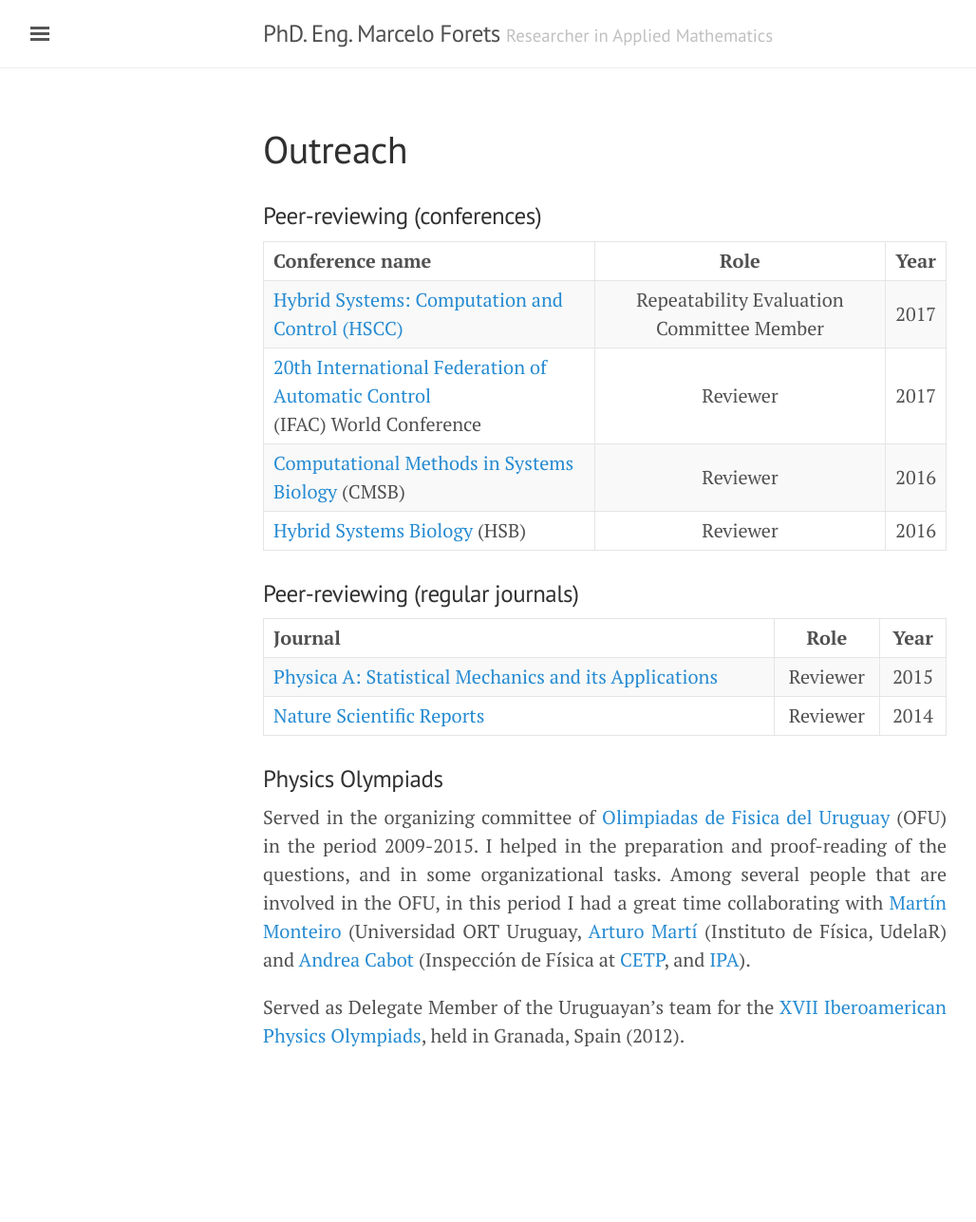
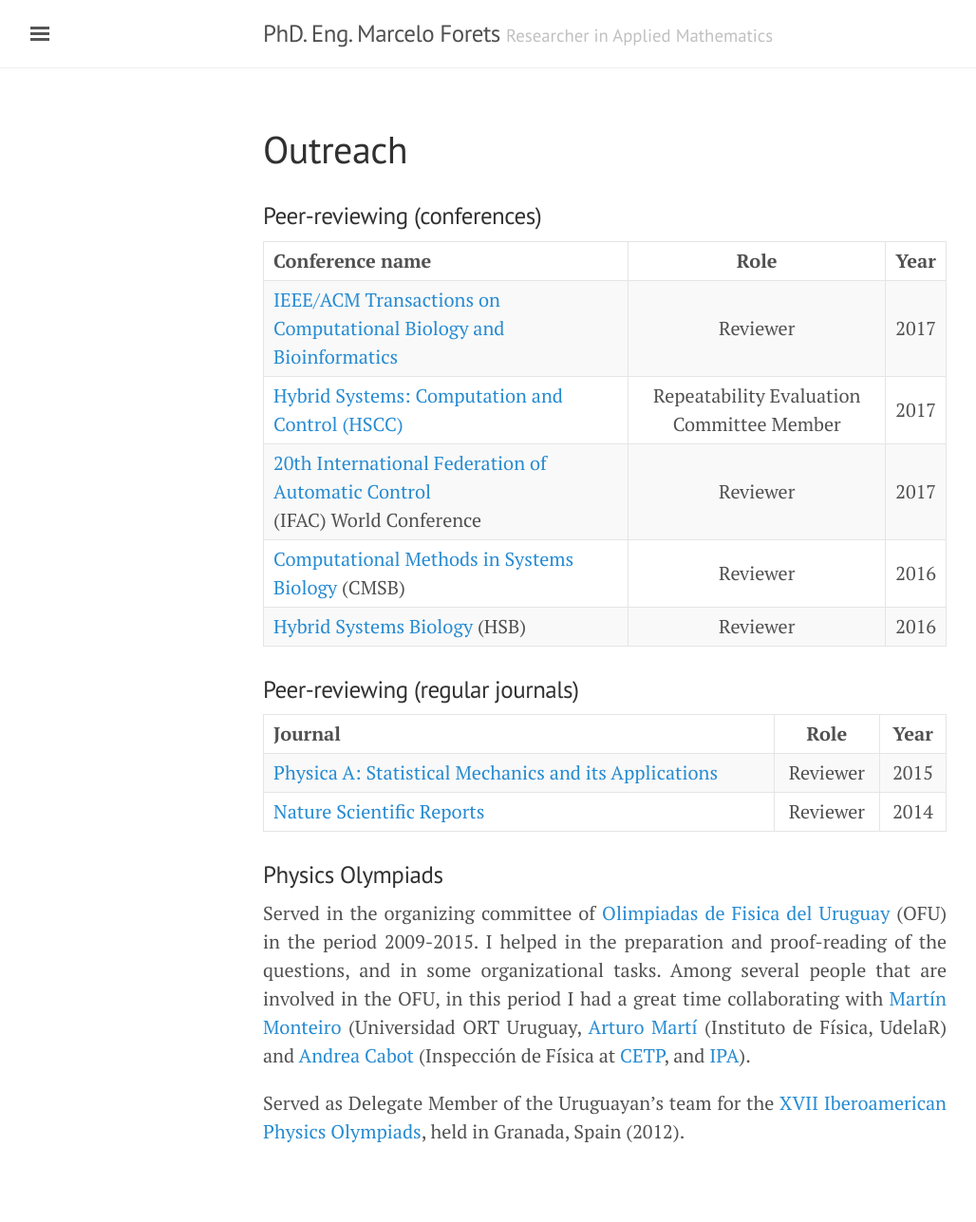
Before and after one commit to mforets/mforets.github.io, a Jekyll site: the page built from outreach.md, in a window 1280 px wide. Shown: the whole page at 95% size, without its empty margins (3-1031 px from the left). Built offline with Jekyll 4.4.1, drawn with Linux system fonts in a browser that asks for light colours; before the commit the page ends 1186 px from its top, so only the background shows below that.

Commit message:
update outreach

```diff
--- a/outreach.md
+++ b/outreach.md
@@ -9,6 +9,7 @@ title: "Outreach"
 
 | Conference name | Role | Year |
 |:-----|:-----:|:------|
+|[IEEE/ACM Transactions on Computational Biology and Bioinformatics](http://ieeexplore.ieee.org/xpl/RecentIssue.jsp?punumber=8857)|Reviewer|2017|
 | [Hybrid Systems: Computation and Control (HSCC)](http://hscc2017.ece.illinois.edu/cfpb.html) | Repeatability Evaluation Committee Member | 2017 |
 | [20th International Federation of Automatic Control](https://www.ifac2017.org/) <br> (IFAC) World Conference  | Reviewer | 2017 |
 | [Computational Methods in Systems Biology](https://www.cl.cam.ac.uk/events/cmsb2016/) (CMSB)| Reviewer | 2016 |
```
